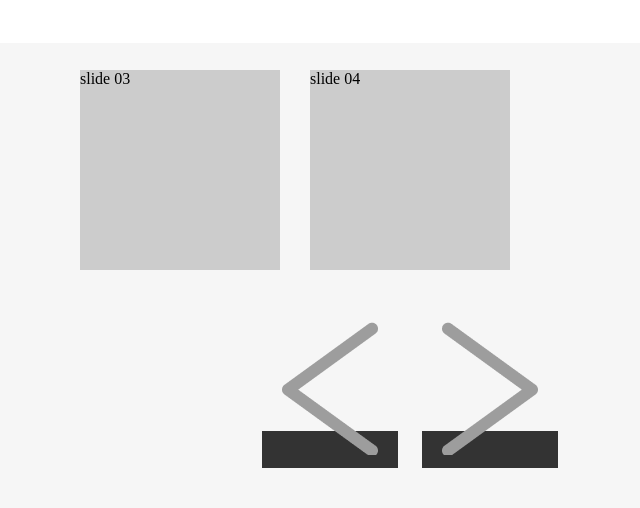
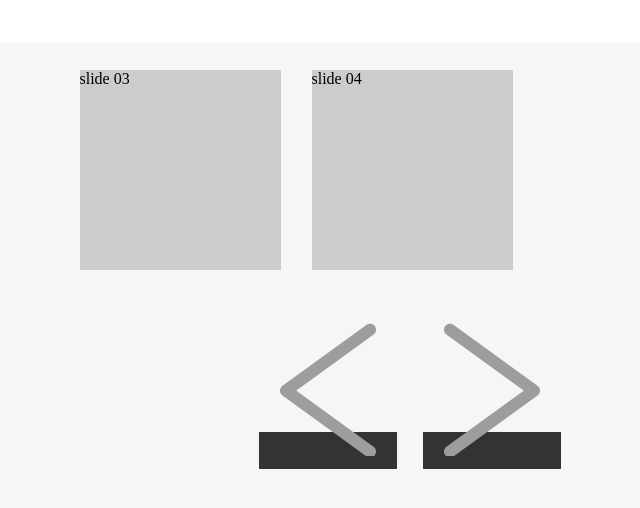
Before and after one commit to joosion/Lizard, a plain HTML site: page index.html in a window 1280 px wide. Shown: the part 1252-1760 px from the top of the page, 430-1070 px from the left. Drawn offline with Linux system fonts and the light colour scheme; a web font is replaced by a local one.

Commit message:
커밋추가 테스트

```diff
--- a/css/style.css
+++ b/css/style.css
@@ -27,37 +27,37 @@ h1{font-family: 'NanumMyeongjo'; font-weight: 200; font-style: bold;}
 .con2 .con2_wrap{width: 1680px; height: 1080px; position: relative; overflow: hidden; margin: 0 auto;}
 .slide_wrapper{
 	position: relative;
-	width: 660px;
+	width: 661px;
 	margin: 0 auto;
 	height: 200px;
 	overflow:hidden;
 }
 .slides{
 	position: absolute;
-	left:0; top:0;
+	left:1; top:0;
 }
 .slides.animated{
 	transition: 0.5s ease-out;
 }
 .slides li{
-	width: 200px;
-	height: 200px;
+	width: 201px;
+	height: 201px;
 	background:#ccc;
 	float:left;
 }
 .slides li:not(:last-child){
-	margin-right: 30px;
+	margin-right: 31px;
 }
 .controls{
 	text-align: center;
-	margin-top: 50px;
+	margin-top: 51px;
 }
 
 .controls span{
 	background:#333;
 	color: #fff;
-	padding:10px 20px;
-	margin:0 10px;
+	padding:10px 21px;
+	margin:0 11px;
 }
 /* con2 */
 
```
